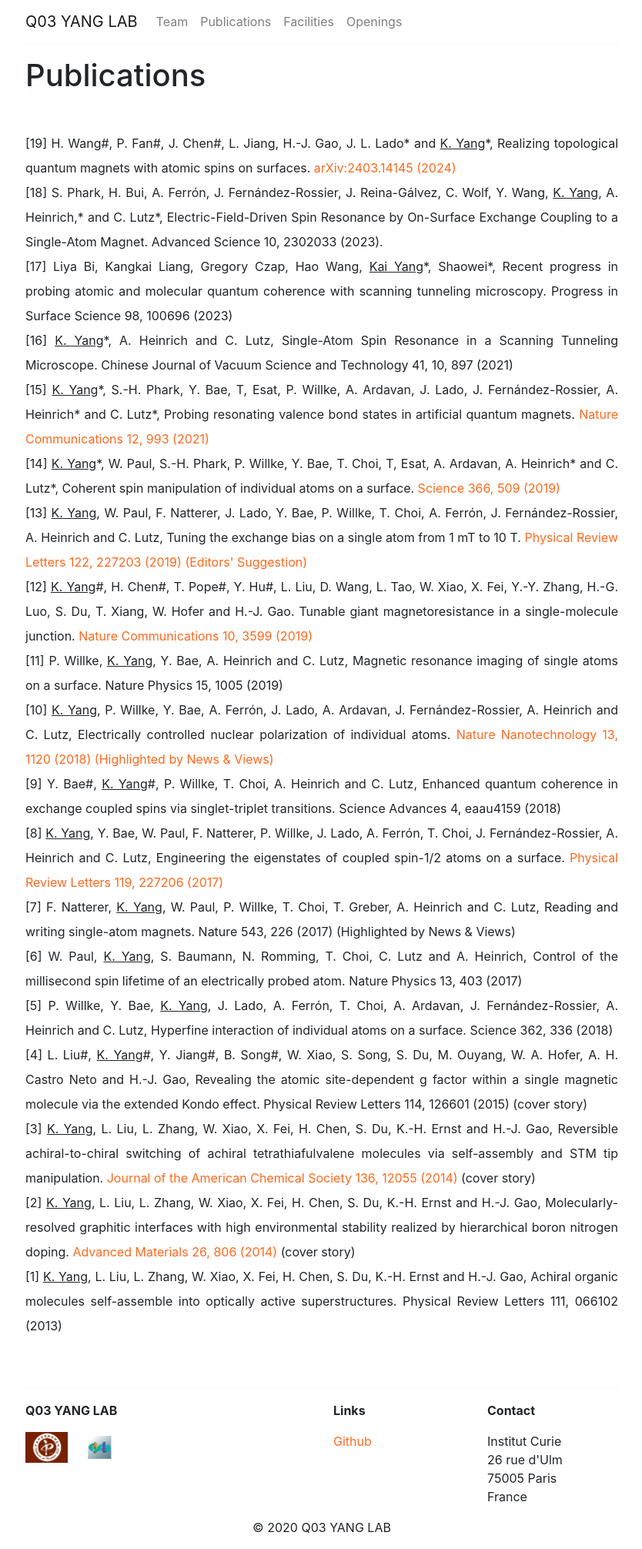
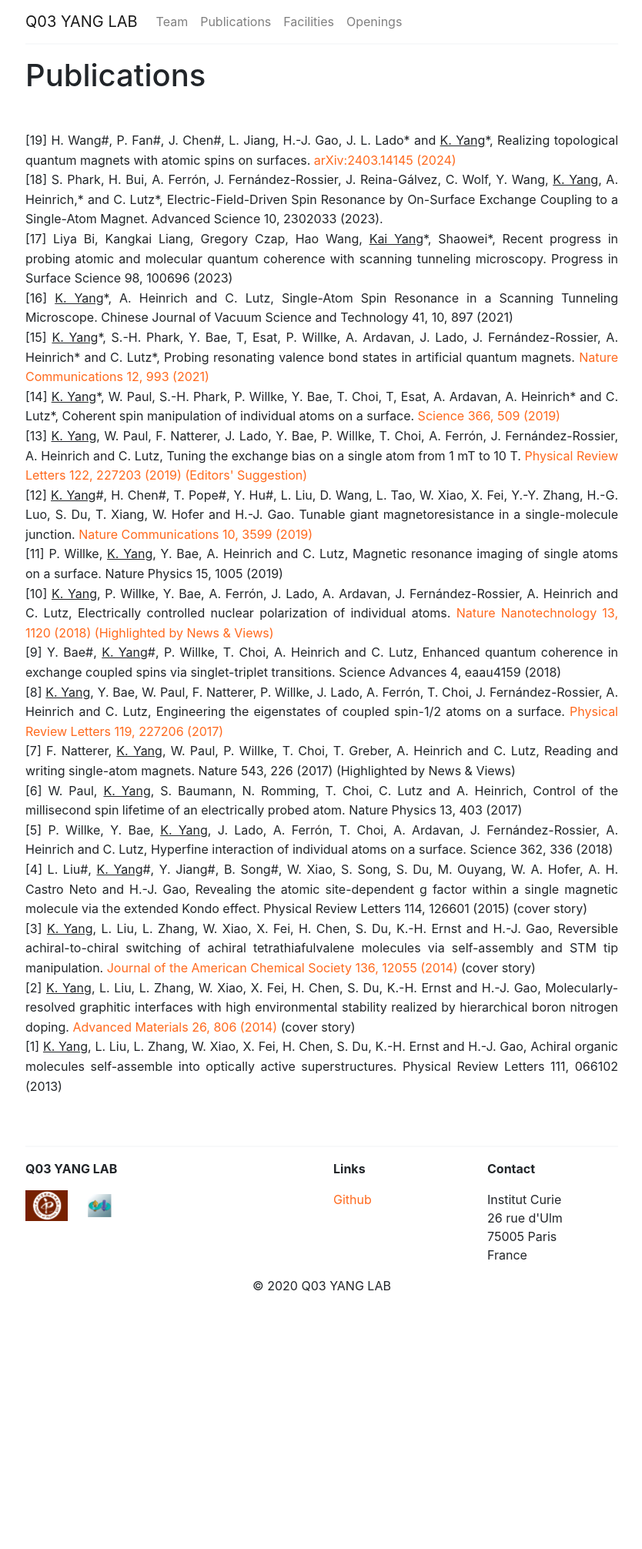
Before and after one commit to ZoomWuun/Q03i, a Jekyll site: the page built from _pages/publications_new.html, in a window 1280 px wide. Shown: the whole page at 77% size, without its empty margins (222-1056 px from the left). Built offline with Jekyll 4.4.1, drawn with Linux system fonts in a browser that asks for light colours; after the commit the page ends 1698 px from its top, so only the background shows below that.

Commit message:
Add files via upload

```diff
--- a/_pages/publications_new.html
+++ b/_pages/publications_new.html
@@ -9,7 +9,7 @@ permalink: /publications_new/
 <li class="media mb-1">
     <div class="media-body">
 
-        <p style="line-height: 2em;">
+        <p style="line-height: 1.6em; margin-bottom: 1em;">
             [19] H. Wang#, P. Fan#, J. Chen#, L. Jiang, H.-J. Gao, J. L. Lado* and <u>K. Yang</u>*, Realizing topological quantum magnets with atomic spins on surfaces. <a href="https://arxiv.org/abs/2403.14145" target="_blank">arXiv:2403.14145 (2024)</a><br>
 
             [18] S. Phark, H. Bui, A. Ferrón, J. Fernández-Rossier, J. Reina-Gálvez, C. Wolf, Y. Wang, <u>K. Yang</u>, A. Heinrich,* and C. Lutz*, Electric-Field-Driven Spin Resonance by On-Surface Exchange Coupling to a Single-Atom Magnet. Advanced Science 10, 2302033 (2023).<br>
```
